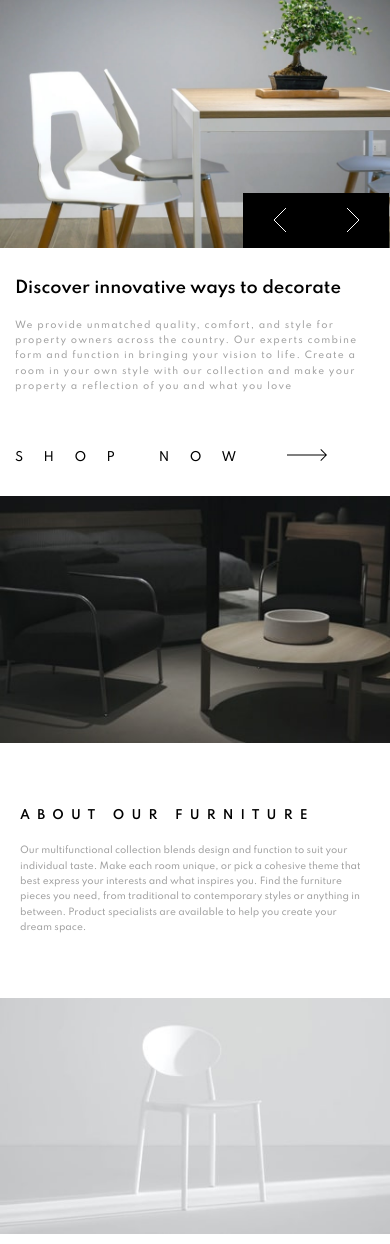
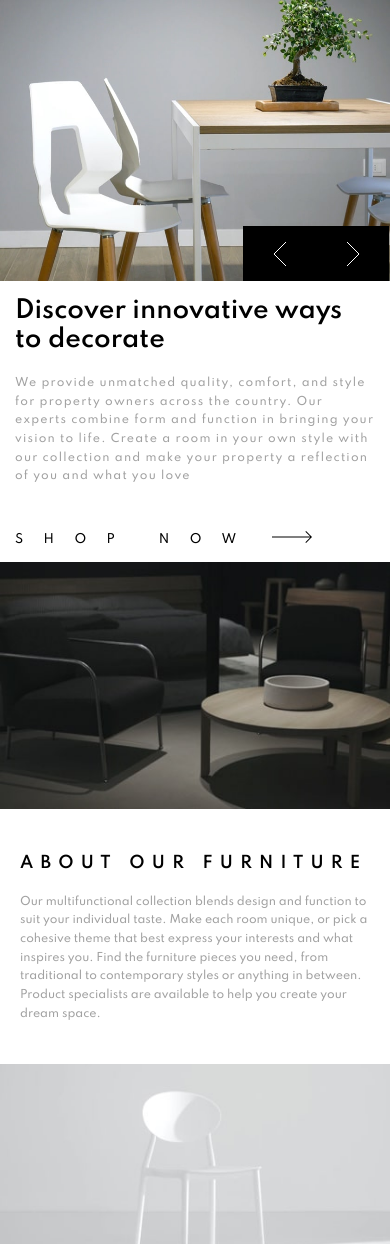
Before and after one commit to S-Rosemond/Portfolio_project2, a React (Create React App) app: page / in a window 390 px wide. Shown: the top 1244 px of the page. Built offline with nearby package versions, Linux system fonts and the light colour scheme.

Commit message:
fixed font-sizes

```diff
--- /dev/null
+++ b/src/components/cards/textcard/SmTextCard.css
@@ -0,0 +1,31 @@
+.sm-card-container {
+  padding: 20px;
+  display: grid;
+  gap: 20px;
+}
+.sm-card-title {
+  text-transform: uppercase;
+  letter-spacing: 2.9px;
+  font-weight: 600;
+  letter-spacing: 0.6rem;
+}
+
+.smc-font-size {
+  font-size: 16px;
+}
+
+.sm-card-body {
+  font-weight: 500;
+  color: var(--dg);
+  line-height: 1.7;
+}
+
+.smc-body-font-size {
+  font-size: 0.915rem;
+}
+
+@media (min-width: 900px) and (max-width: 1250px) {
+  .smc-body-font-size {
+    font-size: 0.75rem;
+  }
+}
--- a/src/components/cards/textcard/SmTextCard.tsx
+++ b/src/components/cards/textcard/SmTextCard.tsx
@@ -1,6 +1,6 @@
 import React from 'react';
 import { Text } from './text';
-import './TextCard.css';
+import './SmTextCard.css';
 
 // Omit, omits x field, Partial makes props of T optional
 type CardText = Omit<Text, 'img'>;
@@ -8,8 +8,8 @@ type CardText = Omit<Text, 'img'>;
 const SmTextCard: React.FC<Partial<CardText>> = ({ title, body }) => {
   return (
     <div className='sm-card-container test'>
-      <h2 className='sm-card-title'>{title}</h2>
-      <p className='sm-card-body'>{body}</p>
+      <h2 className='sm-card-title smc-font-size'>{title}</h2>
+      <p className='sm-card-body smc-body-font-size'>{body}</p>
     </div>
   );
 };
--- a/src/components/cards/textcard/TextCard.css
+++ b/src/components/cards/textcard/TextCard.css
@@ -30,9 +30,11 @@
   letter-spacing: 1.7rem;
   cursor: pointer;
 }
-
-.text-card > h1 {
+.tc-h1 {
   font-weight: 600;
+}
+.tc-h1-font-size {
+  font-size: 2rem;
 }
 
 .text-body {
@@ -43,11 +45,16 @@
 .text-body-decoration {
   line-height: 1.7;
   letter-spacing: 0.1rem;
-  margin-bottom: 35px;
+  margin-bottom: 25px;
+}
+
+.text-body-font-size {
+  font-size: 0.915rem;
 }
 
 .text-btn {
   color: var(--dvg);
+  font-size: 12px;
 }
 
 .text-btn-container:hover,
@@ -57,11 +64,15 @@
 }
 
 .arrow-mg {
-  margin-left: 30px;
+  margin-left: 15px;
 }
 
 /*    Media Query */
-
+@media (min-width: 900px) and (max-width: 1250px) {
+  .text-body-font-size {
+    font-size: 0.75rem;
+  }
+}
 @media (min-width: 1439px) {
   .text-card-position {
     margin-bottom: 50px;
--- a/src/components/cards/textcard/TextCard.tsx
+++ b/src/components/cards/textcard/TextCard.tsx
@@ -14,8 +14,10 @@ const TextCard = ({ textArray }: TextProps) => {
     <div className='text-grid-container'>
       <div className='text-grid-center'>
         <div className='text-card text-card-position test'>
-          <h1>{title}</h1>
-          <p className='text-body text-body-decoration'>{body}</p>
+          <h1 className='tc-h1 tc-h1-font-size'>{title}</h1>
+          <p className='text-body text-body-decoration text-body-font-size'>
+            {body}
+          </p>
           <div className='text-btn-container'>
             <Link className='text-btn' to='shop'>
               SHOP NOW
--- a/src/styles/base/_base.css
+++ b/src/styles/base/_base.css
@@ -8,10 +8,6 @@
 
 h1 {
   font-size: 1.35rem;
-}
-
-p {
-  font-size: var(--font-size);
 }
 
 a {
--- a/src/styles/components/_main.css
+++ b/src/styles/components/_main.css
@@ -1,4 +1,5 @@
 .main-container {
+  display: block;
 }
 .main-grid-2 {
   grid-area: main-grid-2;
@@ -39,24 +40,7 @@
   max-width: 48.5ch;
 }
 
-.sm-card-container {
-  padding: 20px;
-  display: grid;
-  gap: 20px;
-}
-.sm-card-title {
-  text-transform: uppercase;
-  letter-spacing: 2.9px;
-  font-weight: 600;
-  letter-spacing: 0.6rem;
-}
-
-.sm-card-body {
-  font-weight: 500;
-  color: var(--dg);
-  line-height: 1.7;
-}
-
+/* sm imperfection over 1075 with intersection on ms Edge and chrome not firefox thus 1070px break point */
 @media (min-width: 900px) {
   .main-container {
     display: grid;
```
